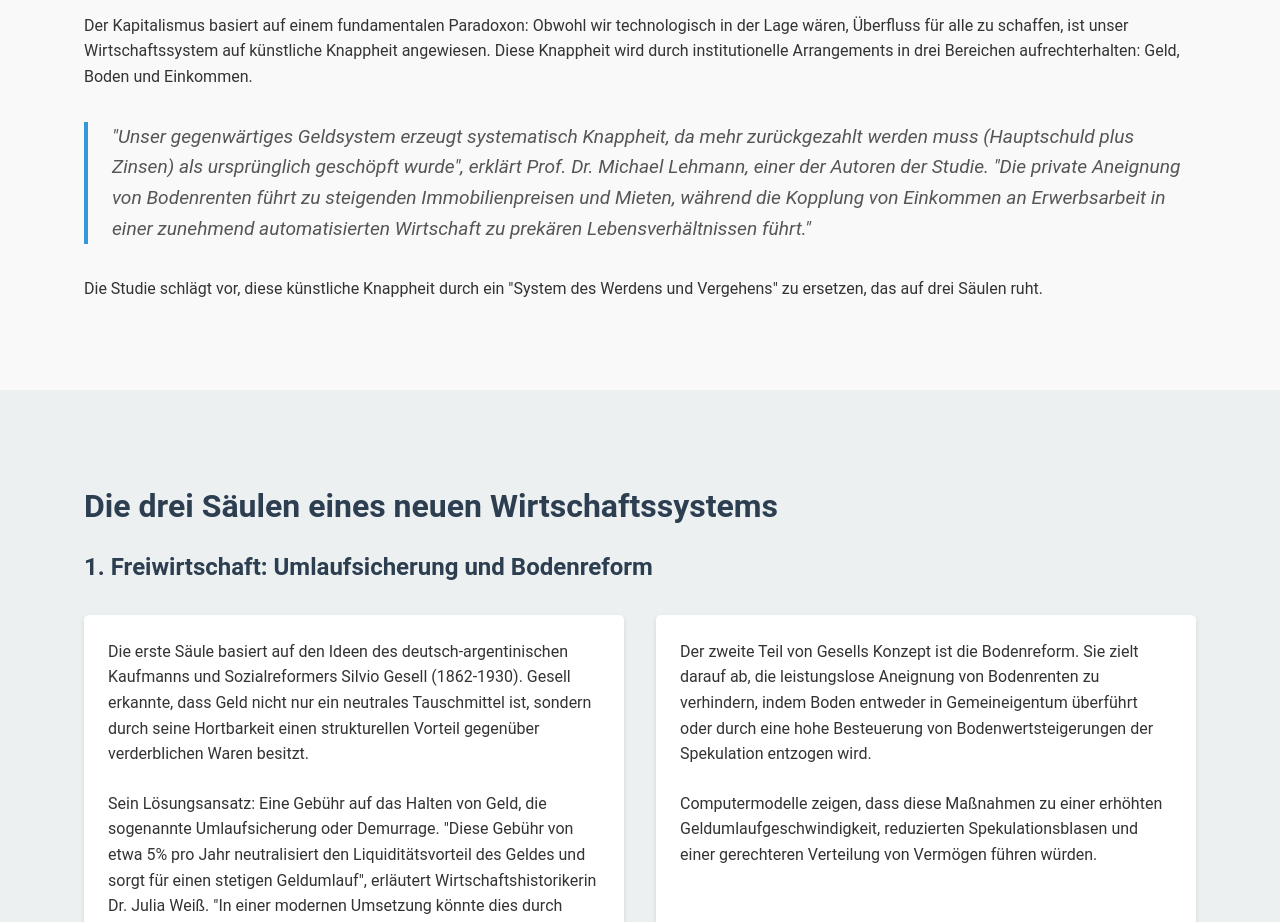
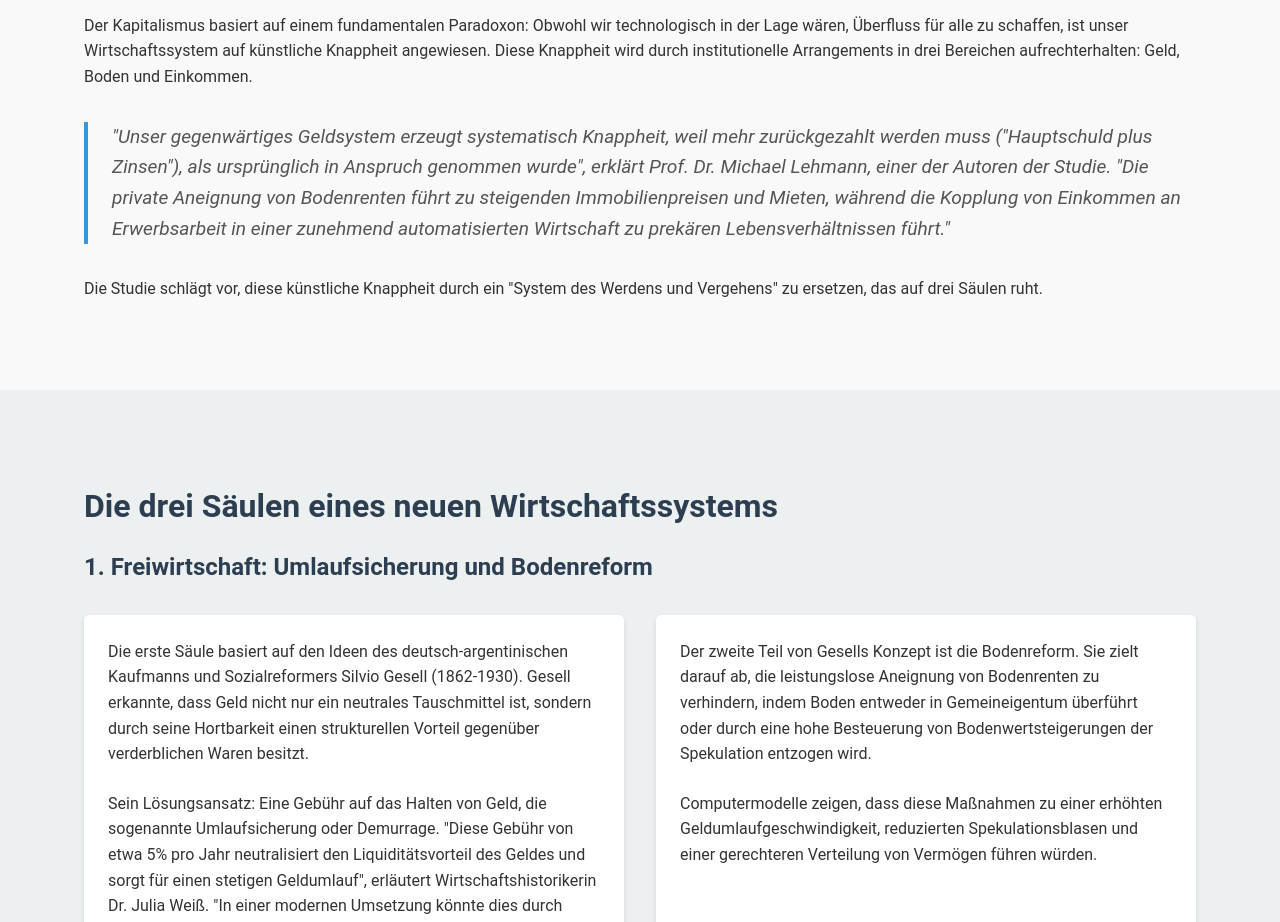
Before and after one commit to AndyCarl57/wirtschaftssystem-website, a plain HTML site: page artikel.html in a window 1280 px wide. Shown: the part 812-1734 px from the top of the page. Drawn offline with Linux system fonts and the light colour scheme; files whose address does not match are found by name.

Commit message:
Update artikel.html

```diff
--- a/artikel.html
+++ b/artikel.html
@@ -40,7 +40,7 @@
             <p>Der Kapitalismus basiert auf einem fundamentalen Paradoxon: Obwohl wir technologisch in der Lage wären, Überfluss für alle zu schaffen, ist unser Wirtschaftssystem auf künstliche Knappheit angewiesen. Diese Knappheit wird durch institutionelle Arrangements in drei Bereichen aufrechterhalten: Geld, Boden und Einkommen.</p>
 
             <blockquote>
-                "Unser gegenwärtiges Geldsystem erzeugt systematisch Knappheit, da mehr zurückgezahlt werden muss (Hauptschuld plus Zinsen) als ursprünglich geschöpft wurde", erklärt Prof. Dr. Michael Lehmann, einer der Autoren der Studie. "Die private Aneignung von Bodenrenten führt zu steigenden Immobilienpreisen und Mieten, während die Kopplung von Einkommen an Erwerbsarbeit in einer zunehmend automatisierten Wirtschaft zu prekären Lebensverhältnissen führt."
+                "Unser gegenwärtiges Geldsystem erzeugt systematisch Knappheit, weil mehr zurückgezahlt werden muss ("Hauptschuld plus Zinsen"), als ursprünglich in Anspruch genommen wurde", erklärt Prof. Dr. Michael Lehmann, einer der Autoren der Studie. "Die private Aneignung von Bodenrenten führt zu steigenden Immobilienpreisen und Mieten, während die Kopplung von Einkommen an Erwerbsarbeit in einer zunehmend automatisierten Wirtschaft zu prekären Lebensverhältnissen führt."
             </blockquote>
 
             <p>Die Studie schlägt vor, diese künstliche Knappheit durch ein "System des Werdens und Vergehens" zu ersetzen, das auf drei Säulen ruht.</p>
```
